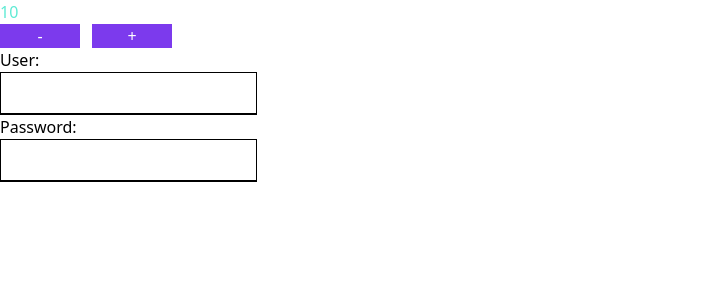
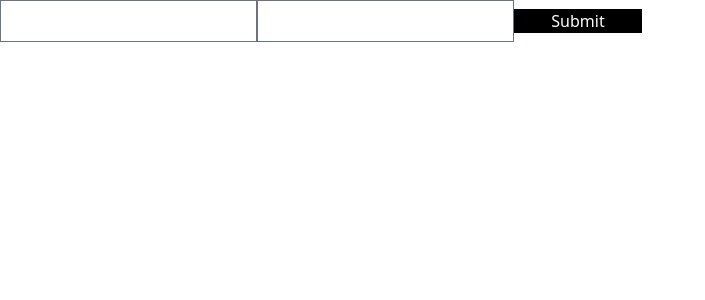
Before and after one commit to myat-su-mon/react-performance, a React (Vite) app: page / in a window 1280 px wide. Shown: the top 300 px of the page, without its empty margins (0-705 px from the left). Built offline with nearby package versions, Linux system fonts and the light colour scheme.

Commit message:
render props form

```diff
--- a/src/App.tsx
+++ b/src/App.tsx
@@ -1,35 +1,36 @@
 import React from "react";
-import Counter from "./render/Counter";
-import CompoB from "./components/CompoB";
+import Form from "./render/Form";
 
 const App = () => {
+  const initialState = { user: "", password: "" };
+
+  const handleSubmit = (values: { [key: string]: string }) => {
+    console.log(values);
+  };
+
   return (
-    <div className="flex gap-3">
-      <Counter
-        defaultValue={10}
-        render={(increment, decrement, count) => (
-          <>
-            <div>
-              <h3 className={`${count > 5 ? "text-teal-300" : "text-red-300"}`}>
-                {count}
-              </h3>
-              <button
-                className="bg-violet-600 text-white w-20 mr-3"
-                onClick={decrement}
-              >
-                -
-              </button>
-              <button
-                className="bg-violet-600 text-white w-20 mr-3"
-                onClick={increment}
-              >
-                +
-              </button>
-            </div>
-            <div>
-              <CompoB />
-            </div>
-          </>
+    <div>
+      <Form
+        onSubmit={handleSubmit}
+        initialState={initialState}
+        render={(inputHandler, values) => (
+          <div>
+            <input
+              type="text"
+              name="user"
+              value={values.user}
+              onChange={inputHandler}
+            />
+            <input
+              type="text"
+              name="password"
+              value={values.password}
+              onChange={inputHandler}
+            />
+            <button type="submit" className="bg-black w-32 text-white">
+              Submit
+            </button>
+          </div>
         )}
       />
     </div>
--- /dev/null
+++ b/src/App5.tsx
@@ -0,0 +1,37 @@
+import React from "react";
+import Counter from "./render/Counter";
+import CompoB from "./components/CompoB";
+
+const App = () => {
+  return (
+    <div className="flex gap-3">
+      <Counter
+        defaultValue={10}
+        render={(increment, decrement, count) => (
+          <>
+            <div>
+              <h3 className={`${count > 5 ? "text-teal-300" : "text-red-300"}`}>
+                {count}
+              </h3>
+              <button
+                className="bg-violet-600 text-white w-20 mr-3"
+                onClick={decrement}
+              >
+                -
+              </button>
+              <button
+                className="bg-violet-600 text-white w-20 mr-3"
+                onClick={increment}
+              >
+                +
+              </button>
+            </div>
+            <div>
+              <CompoB />
+            </div>
+          </>
+        )}
+      />
+    </div>
+  );
+};
--- /dev/null
+++ b/src/render/Form.tsx
@@ -0,0 +1,36 @@
+import React, {
+  ChangeEvent,
+  FormEvent,
+  ReactNode,
+  useCallback,
+  useState,
+} from "react";
+
+interface PropsType {
+  render: (
+    inputHandler: (e: ChangeEvent<HTMLInputElement>) => void,
+    values: { [key: string]: string }
+  ) => ReactNode;
+  initialState: {};
+  onSubmit: (values: { [key: string]: string }) => void;
+}
+const Form = ({ render, initialState, onSubmit }: PropsType) => {
+  const [values, setValues] = useState(initialState);
+
+  const inputHandler = useCallback((e: ChangeEvent<HTMLInputElement>) => {
+    const { name, value } = e.target;
+    setValues((prev) => ({
+      ...prev,
+      [name]: value,
+    }));
+  }, []);
+
+  const handleSubmit = (e: FormEvent<HTMLFormElement>) => {
+    e.preventDefault();
+    onSubmit(values);
+  };
+
+  return <form onSubmit={handleSubmit}>{render(inputHandler, values)}</form>;
+};
+
+export default Form;
```
